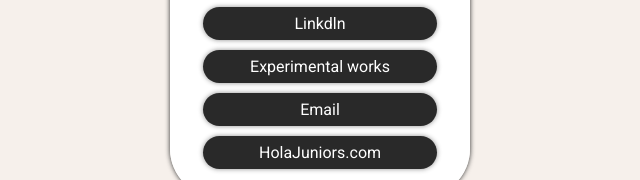
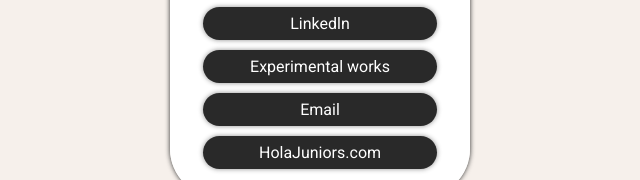
Before and after one commit to isAlvarezDev/link-in-bio, a plain HTML site: page index.html in a window 1280 px wide. Shown: the part 468-648 px from the top of the page, 320-960 px from the left. Drawn offline with Linux system fonts and the light colour scheme.

Commit message:
linkname changed

```diff
--- a/index.html
+++ b/index.html
@@ -34,7 +34,7 @@
                 <ul class="bio-link__list">
                     <li class="bio-link__item">
                         <a class="bio-link__link"
-                            href="https://www.linkedin.com/in/isaac-alvarez-dos-ramos/">Linkdln</a>
+                            href="https://www.linkedin.com/in/isaac-alvarez-dos-ramos/">Linkedln</a>
                     </li>
                     <li class="bio-link__item">
                         <a class="bio-link__link" href="#">Experimental works</a>
```
